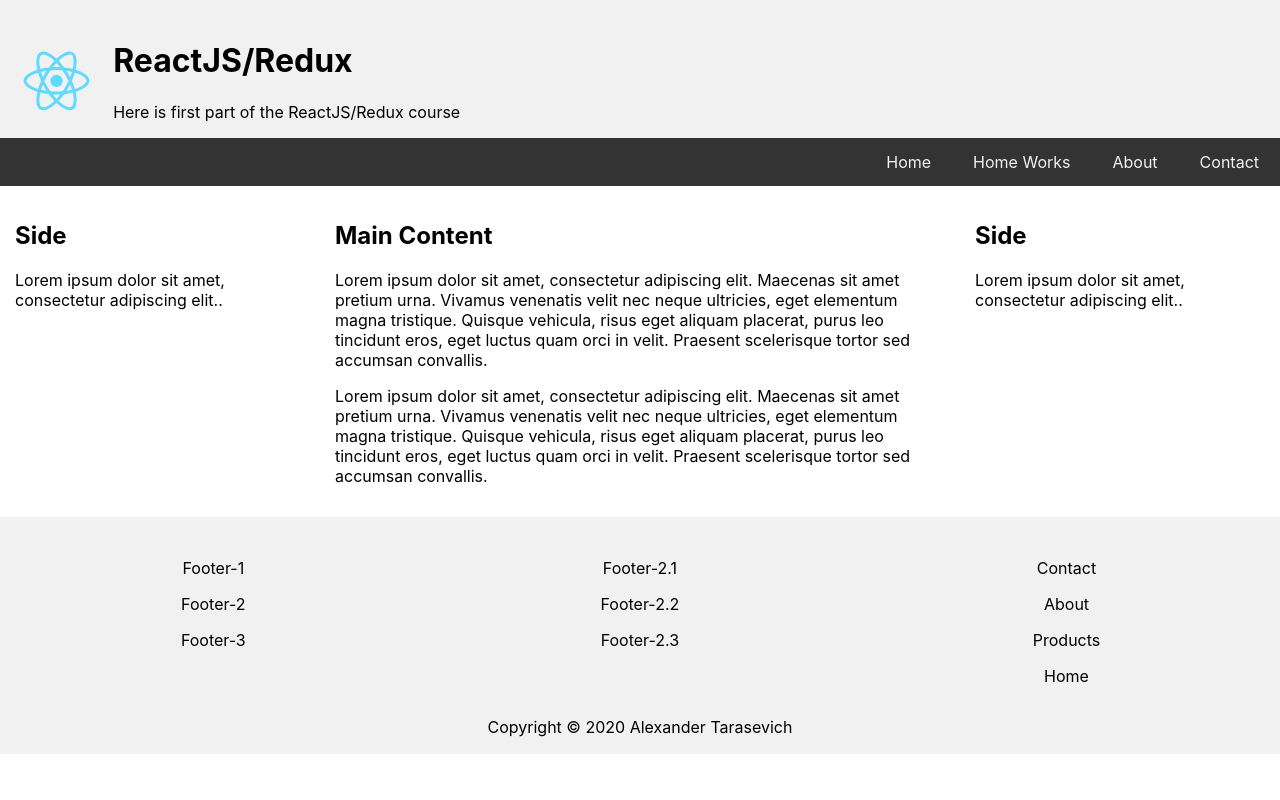
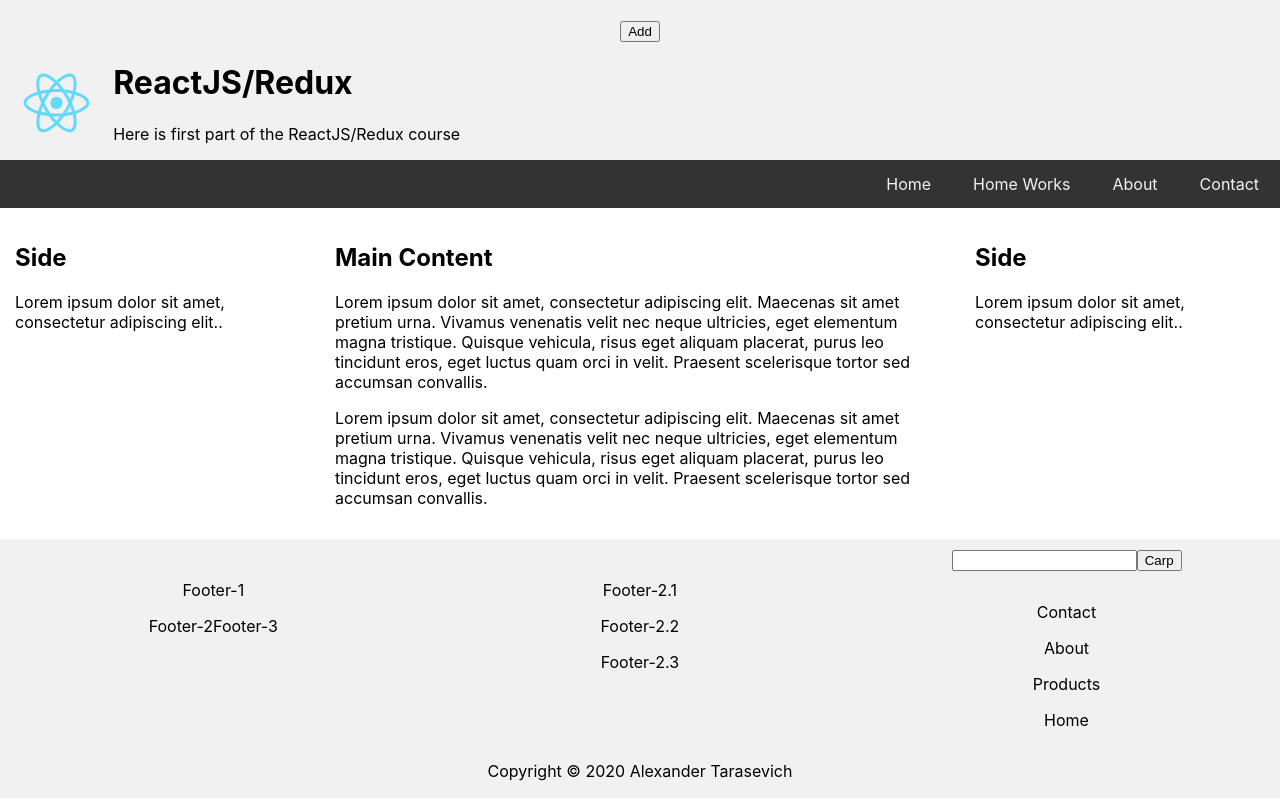
Before and after one commit to kano-kenji/react-first, a React (Create React App) app: page / in a window 1280 px wide. Built offline with nearby package versions, Linux system fonts and the light colour scheme.

Commit message:
Lesson 3 (Callback functionality).

```diff
--- a/src/App.js
+++ b/src/App.js
@@ -7,16 +7,22 @@ import Footer from "./components/Footer/Footer";
 function App() {
     const topMenu = ['Contact', 'About', 'Home Works', 'Home'];
     const footerMenu = [
-        ['Footer-1', 'Footer-2', 'Footer-3'],
+        ['Footer-1', ['Footer-2', 'Footer-3']],
         ['Footer-2.1', 'Footer-2.2', 'Footer-2.3'],
         ['Contact', 'About', 'Products', 'Home'],
     ];
     const copyright = 'Copyright © ' + (new Date()).getFullYear() + ' Alexander Tarasevich';
+
+    {/*callback*/}
+    const hook = (fish) => {
+        console.log('Pull' + ' ' + fish);
+    }
+
     return (
         <div>
-            <Header topMenu={topMenu} />
+            <Header topMenu={topMenu} attempt={hook} />
             <Content />
-            <Footer footerMenu={footerMenu} copyright={copyright} />
+            <Footer footerMenu={footerMenu} copyright={copyright} attempt={hook}/>
         </div>
     );
 }
--- a/src/components/Footer/Footer.js
+++ b/src/components/Footer/Footer.js
@@ -2,8 +2,16 @@ import React from 'react';
 import FooterBlocks from "./FooterBlocks";
 
 function Footer(props) {
+    {/*callback*/}
+    const change = (e)=> props.attempt(e.target.value);
     return (
         <div className="footer">
+            {/*callback*/}
+            {/*<input type="text" onChange={(e) => props.attempt(e.target.value)} />*/}
+            <input type="text" onChange={change} />
+            {/*callback*/}
+            <button onClick={() => props.attempt('Carp')}>Carp</button>
+
             {props.footerMenu.map(el => <FooterBlocks key={el} item={el}/>)}
             <p className="copyright">{props.copyright}</p>
         </div>
--- a/src/components/Header/Header.js
+++ b/src/components/Header/Header.js
@@ -3,8 +3,19 @@ import MenuItem from "./MenuItem";
 import Logo from "../../logo.svg";
 
 function Header(props) {
+
+    {/*callback*/}
+    const add = () => {
+        console.log('ADD');
+        props.attempt('shark');
+    }
+
     return (
         <div className="header">
+
+            {/*callback*/}
+            <button onClick={add}>Add</button>
+
             <div className="logo">
                 <img src={Logo} alt="ReactJS/Redux" />
                 <h1>ReactJS/Redux</h1>
```
Also changed, not shown: 1 other file (tests, documents, lock files or other folders).
